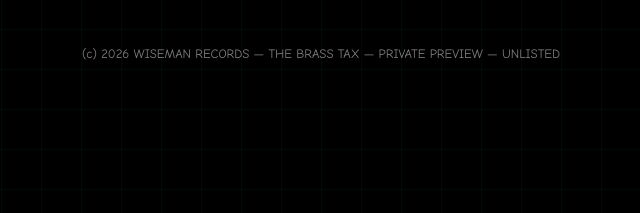
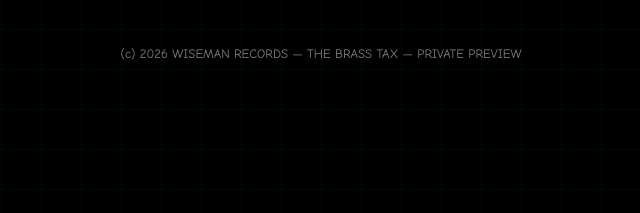
Before and after one commit to CalvinOnce/wisemanrecords, a plain HTML site: page previews/brass-tax-vault-9q2k7n8r/index.html in a window 1280 px wide. Shown: the part 2971-3184 px from the top of the page, 319-959 px from the left. Drawn offline with Linux system fonts and the light colour scheme; no server answers.

Commit message:
Update index.html
small commit to trigger the KV bind

```diff
--- a/previews/brass-tax-vault-9q2k7n8r/index.html
+++ b/previews/brass-tax-vault-9q2k7n8r/index.html
@@ -494,7 +494,7 @@
 
         <br><br>
         <p style="font-size: 0.8rem; color: gray;">
-            (c) 2026 WISEMAN RECORDS &mdash; THE BRASS TAX &mdash; PRIVATE PREVIEW &mdash; UNLISTED
+            (c) 2026 WISEMAN RECORDS &mdash; THE BRASS TAX &mdash; PRIVATE PREVIEW
         </p>
     </div>
 
```
